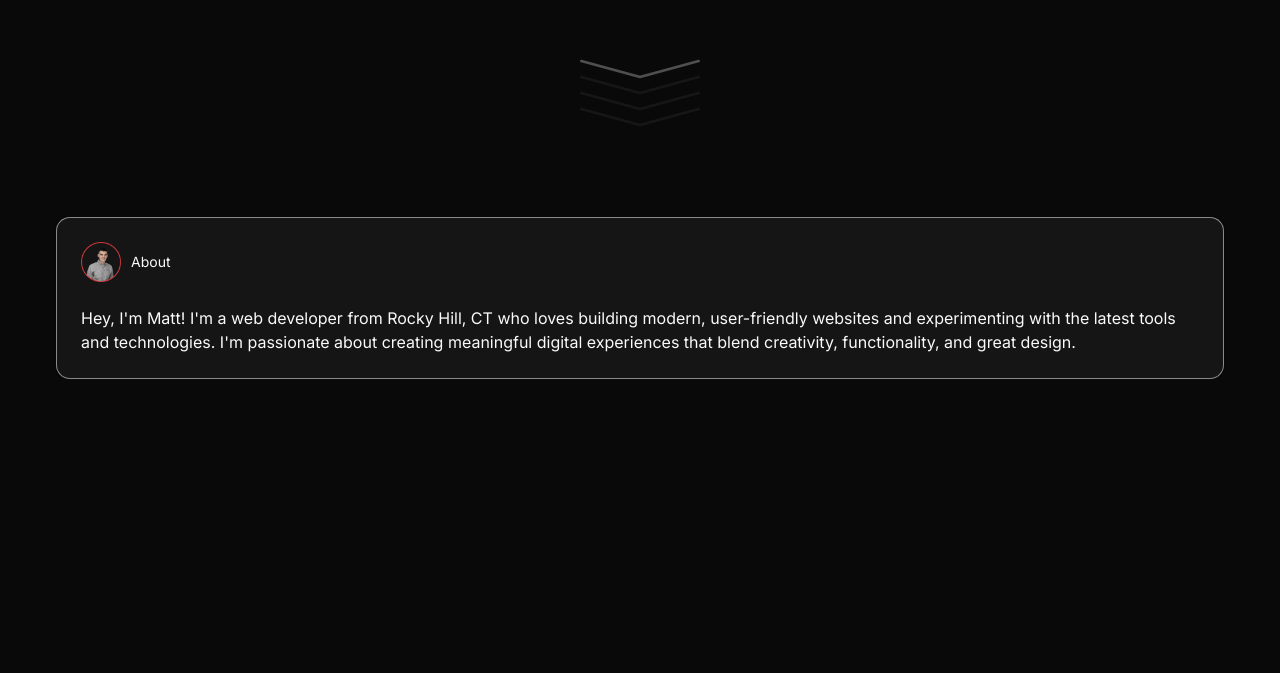
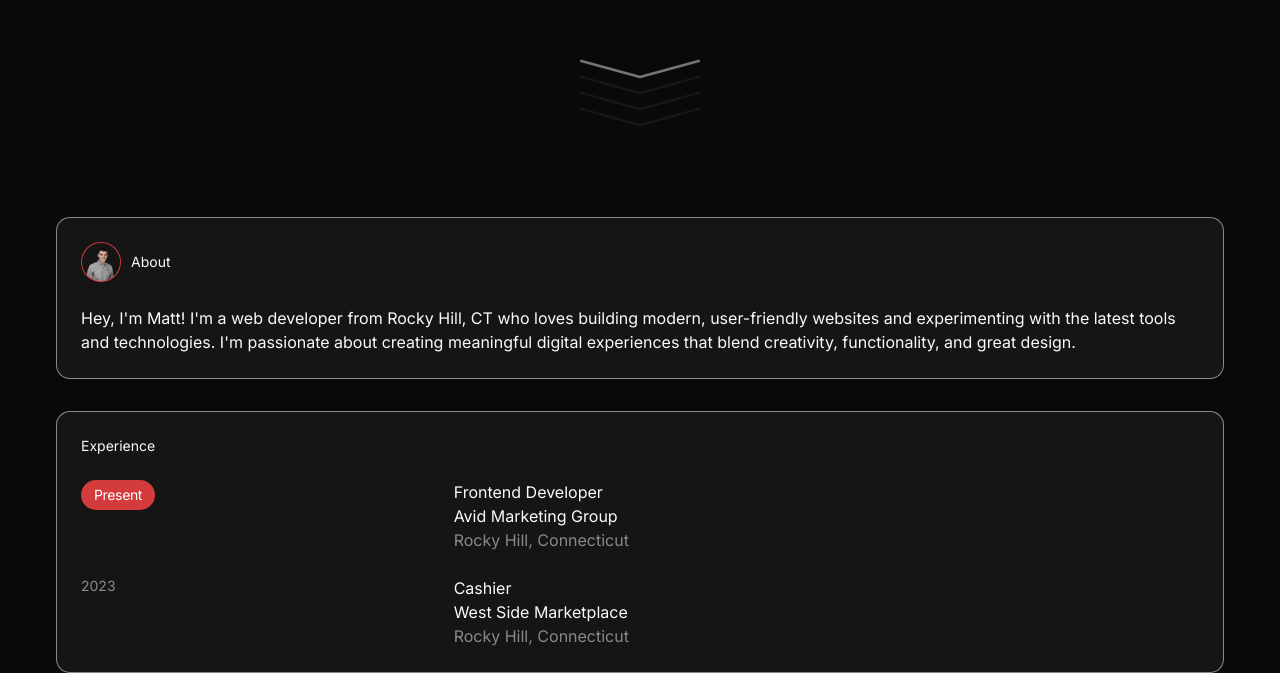
Before and after one commit to PandolfoM/pandolfom, a Next.js app: page / in a window 1280 px wide. Shown: the part 775-1448 px from the top of the page. Before the commit the page ends 1154 px from the top, so only its background shows below. Built offline with nearby package versions, Linux system fonts and the light colour scheme.

Commit message:
experience card

```diff
--- a/app/(home)/page.tsx
+++ b/app/(home)/page.tsx
@@ -4,6 +4,7 @@ import Hero from "@/components/hero";
 import { Card, CardContent, CardHeader, CardTitle } from "@/components/ui/card";
 import Image from "next/image";
 import me from "@/app/assets/me.png";
+import { Badge } from "@/components/ui/badge";
 
 export default function Home() {
   return (
@@ -11,7 +12,7 @@ export default function Home() {
       <div className="flex flex-col h-dvh gap-5 pt-[172px] ">
         <Hero />
       </div>
-      <section>
+      <section className="flex flex-col gap-8">
         {/* About */}
         <Card>
           <CardHeader className="flex items-center">
@@ -30,6 +31,31 @@ export default function Home() {
             </p>
           </CardContent>
         </Card>
+
+        {/* Experience */}
+        <Card>
+          <CardHeader className="flex items-center">
+            <CardTitle className="flex items-center">Experience</CardTitle>
+          </CardHeader>
+          <CardContent className="flex flex-col gap-6">
+            <div className="grid grid-cols-3">
+              <Badge>Present</Badge>
+              <div className="col-span-2">
+                <p>Frontend Developer</p>
+                <p>Avid Marketing Group</p>
+                <p className="opacity-50">Rocky Hill, Connecticut</p>
+              </div>
+            </div>
+            <div className="grid grid-cols-3">
+              <p className="text-sm text-white/50">2023</p>
+              <div className="col-span-2">
+                <p>Cashier</p>
+                <p>West Side Marketplace</p>
+                <p className="opacity-50">Rocky Hill, Connecticut</p>
+              </div>
+            </div>
+          </CardContent>
+        </Card>
       </section>
     </section>
   );
--- a/components/hero.tsx
+++ b/components/hero.tsx
@@ -17,9 +17,15 @@ function Hero() {
           </span>
         </h1>
         <div className="flex gap-2.5 flex-wrap">
-          <Badge variant="outline">Frontend Developer</Badge>
-          <Badge variant="outline">Junior Dev</Badge>
-          <Badge variant="outline">Rocky Hill, CT</Badge>
+          <Badge variant="outline" className="font-bold">
+            Frontend Developer
+          </Badge>
+          <Badge variant="outline" className="font-bold">
+            Junior Dev
+          </Badge>
+          <Badge variant="outline" className="font-bold">
+            Rocky Hill, CT
+          </Badge>
         </div>
         <div className="flex gap-2.5 flex-wrap">
           <Button>Learn More</Button>
--- a/components/ui/badge.tsx
+++ b/components/ui/badge.tsx
@@ -5,12 +5,12 @@ import { cva, type VariantProps } from "class-variance-authority";
 import { cn } from "@/lib/utils";
 
 const badgeVariants = cva(
-  "inline-flex items-center justify-center rounded-full border px-3 py-1 text-sm tracking-tight font-bold w-fit whitespace-nowrap shrink-0 [&>svg]:size-3 gap-1 [&>svg]:pointer-events-none focus-visible:border-ring focus-visible:ring-ring/50 focus-visible:ring-[3px] aria-invalid:ring-destructive/20 dark:aria-invalid:ring-destructive/40 aria-invalid:border-destructive transition-[color,box-shadow] overflow-hidden",
+  "inline-flex items-center justify-center rounded-full border px-3 py-1 text-sm tracking-tight w-fit whitespace-nowrap shrink-0 [&>svg]:size-3 gap-1 [&>svg]:pointer-events-none focus-visible:border-ring focus-visible:ring-ring/50 focus-visible:ring-[3px] aria-invalid:ring-destructive/20 dark:aria-invalid:ring-destructive/40 aria-invalid:border-destructive transition-[color,box-shadow] overflow-hidden",
   {
     variants: {
       variant: {
         default:
-          "border-transparent bg-primary text-primary-foreground [a&]:hover:bg-primary/90",
+          "border-transparent bg-accent text-white [a&]:hover:bg-primary/90 h-fit",
         secondary:
           "border-transparent bg-secondary text-secondary-foreground [a&]:hover:bg-secondary/90",
         destructive:
```
